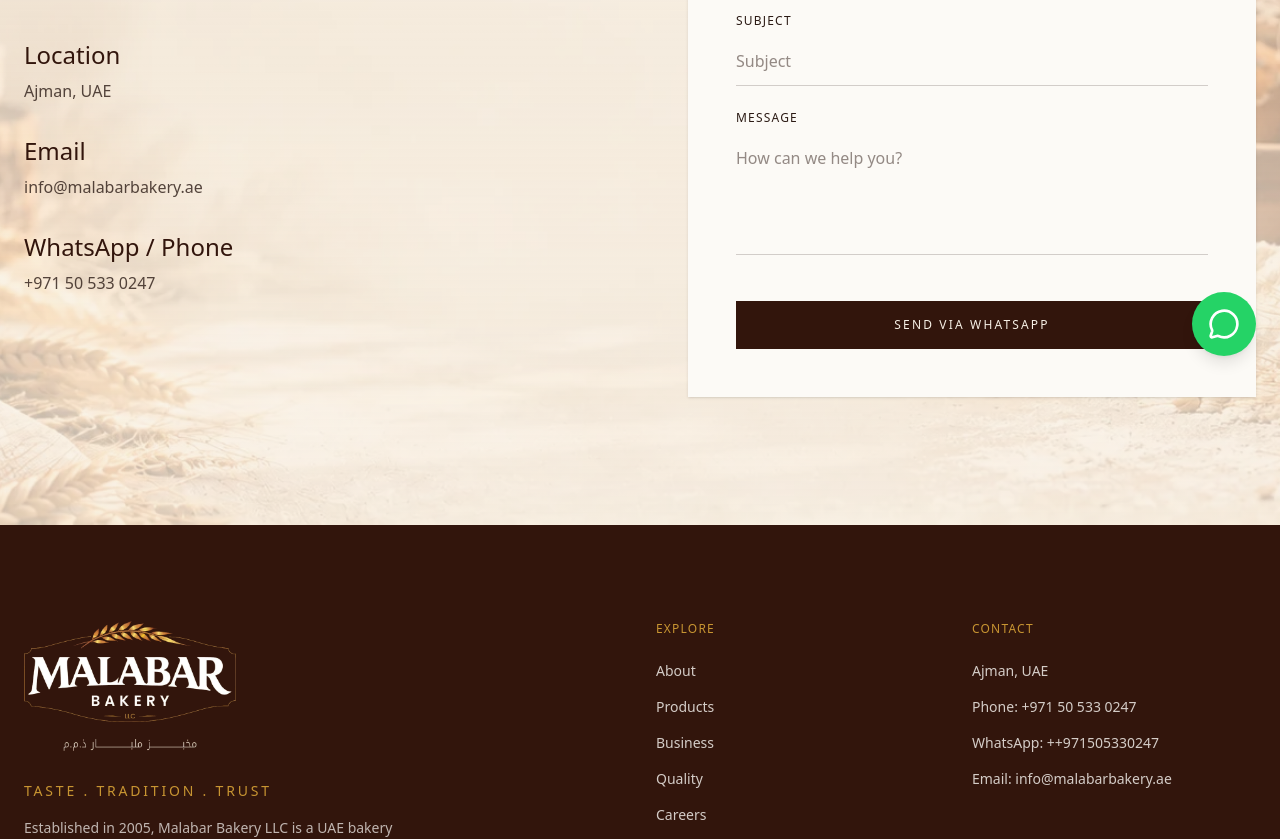
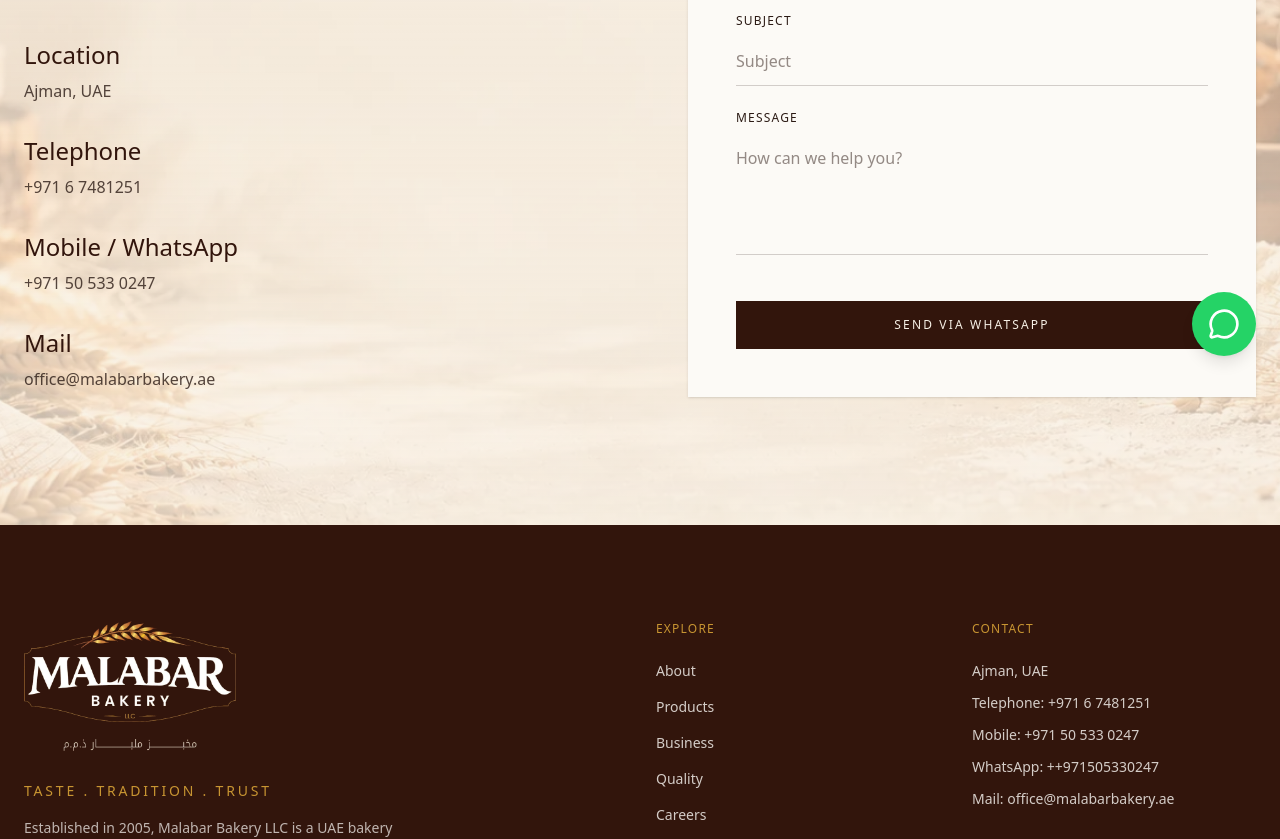
Before and after one commit to malabarbakeryajm-design/malabar, a Next.js app: page /contact in a window 1280 px wide. Shown: the part 420-1259 px from the top of the page. Built offline with nearby package versions, Linux system fonts and the light colour scheme; a web font is replaced by a local one.

Commit message:
feat(contact): update telephone, mobile, WhatsApp, and mail to office@malabarbakery.ae

```diff
--- a/src/app/contact/page.tsx
+++ b/src/app/contact/page.tsx
@@ -54,15 +54,21 @@ export default function ContactPage() {
                 <p className="text-brand-text/80 font-light">{companyData.address}</p>
               </div>
               <div>
-                <h3 className="font-serif text-2xl text-brand-dark mb-2">Email</h3>
-                <a href={`mailto:${companyData.email}`} className="text-brand-text/80 font-light hover:text-brand-gold transition-colors">
-                  {companyData.email}
+                <h3 className="font-serif text-2xl text-brand-dark mb-2">Telephone</h3>
+                <a href={`tel:${companyData.telephone.replace(/\s+/g, '')}`} className="text-brand-text/80 font-light hover:text-brand-gold transition-colors">
+                  {companyData.telephone}
                 </a>
               </div>
               <div>
-                <h3 className="font-serif text-2xl text-brand-dark mb-2">WhatsApp / Phone</h3>
-                <a href={`https://wa.me/971505330247`} target="_blank" rel="noopener noreferrer" className="text-brand-text/80 font-light hover:text-brand-gold transition-colors">
-                  {companyData.phone}
+                <h3 className="font-serif text-2xl text-brand-dark mb-2">Mobile / WhatsApp</h3>
+                <a href={`https://wa.me/${companyData.whatsapp}`} target="_blank" rel="noopener noreferrer" className="text-brand-text/80 font-light hover:text-brand-gold transition-colors">
+                  {companyData.mobile}
+                </a>
+              </div>
+              <div>
+                <h3 className="font-serif text-2xl text-brand-dark mb-2">Mail</h3>
+                <a href={`mailto:${companyData.email}`} className="text-brand-text/80 font-light hover:text-brand-gold transition-colors">
+                  {companyData.email}
                 </a>
               </div>
             </div>
--- a/src/components/Footer.tsx
+++ b/src/components/Footer.tsx
@@ -38,11 +38,12 @@ export default function Footer() {
         {/* Contact */}
         <div>
           <h4 className="text-xs tracking-widest uppercase text-brand-gold mb-6">Contact</h4>
-          <ul className="space-y-4 text-sm text-brand-offwhite/80">
+          <ul className="space-y-3 text-sm text-brand-offwhite/80">
             <li>{companyData.address}</li>
-            <li><a href={`tel:${companyData.phone.replace(/\s+/g, '')}`} className="hover:text-brand-offwhite transition-colors">Phone: {companyData.phone}</a></li>
+            <li><a href={`tel:${companyData.telephone.replace(/\s+/g, '')}`} className="hover:text-brand-offwhite transition-colors">Telephone: {companyData.telephone}</a></li>
+            <li><a href={`tel:${companyData.mobile.replace(/\s+/g, '')}`} className="hover:text-brand-offwhite transition-colors">Mobile: {companyData.mobile}</a></li>
             <li><a href={`https://wa.me/${companyData.whatsapp}`} target="_blank" rel="noopener noreferrer" className="hover:text-brand-offwhite transition-colors">WhatsApp: +{companyData.whatsapp}</a></li>
-            <li><a href={`mailto:${companyData.email}`} className="hover:text-brand-offwhite transition-colors">Email: {companyData.email}</a></li>
+            <li><a href={`mailto:${companyData.email}`} className="hover:text-brand-offwhite transition-colors">Mail: {companyData.email}</a></li>
           </ul>
         </div>
 
--- a/src/data/company.ts
+++ b/src/data/company.ts
@@ -11,9 +11,11 @@ export const companyData = {
     employees: "200+",
     certifications: ["HACCP", "ISO"]
   },
+  telephone: "+971 6 7481251",
+  mobile: "+971 50 533 0247",
   phone: "+971 50 533 0247",
   whatsapp: "+971505330247",
-  email: "info@malabarbakery.ae",
+  email: "office@malabarbakery.ae",
   address: "Ajman, UAE",
   socials: {
     instagram: "https://www.instagram.com/malabarbakeryllc",
```
